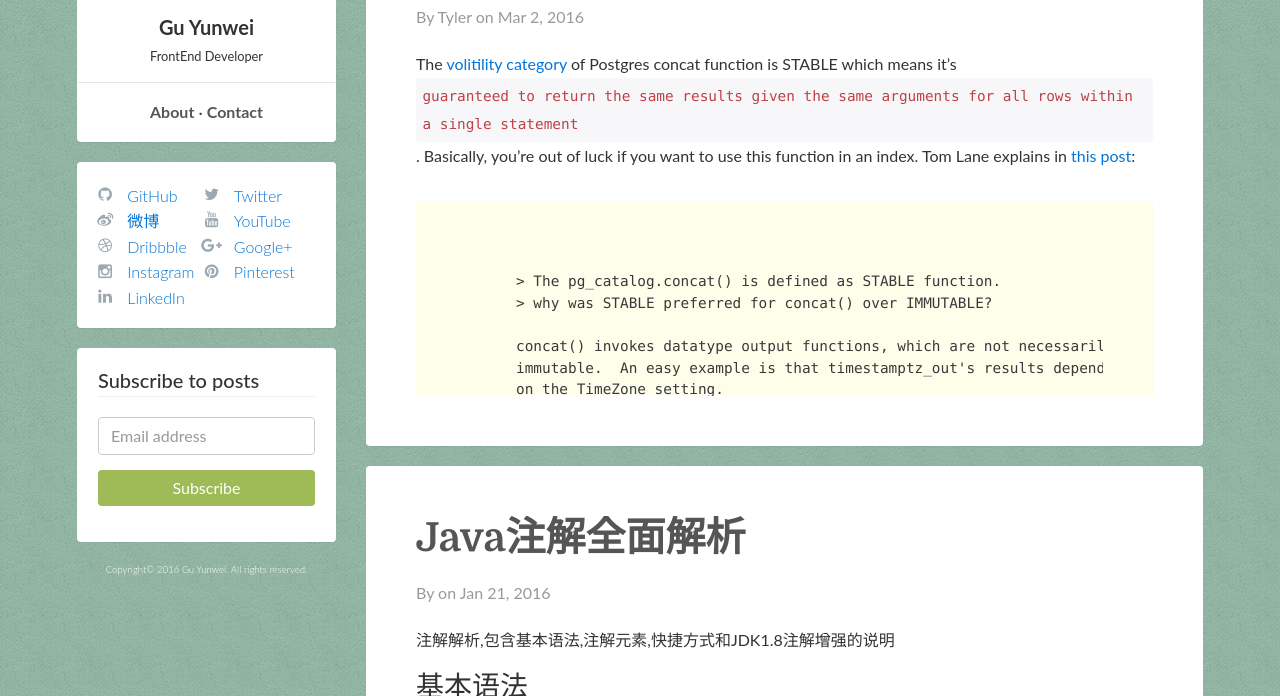
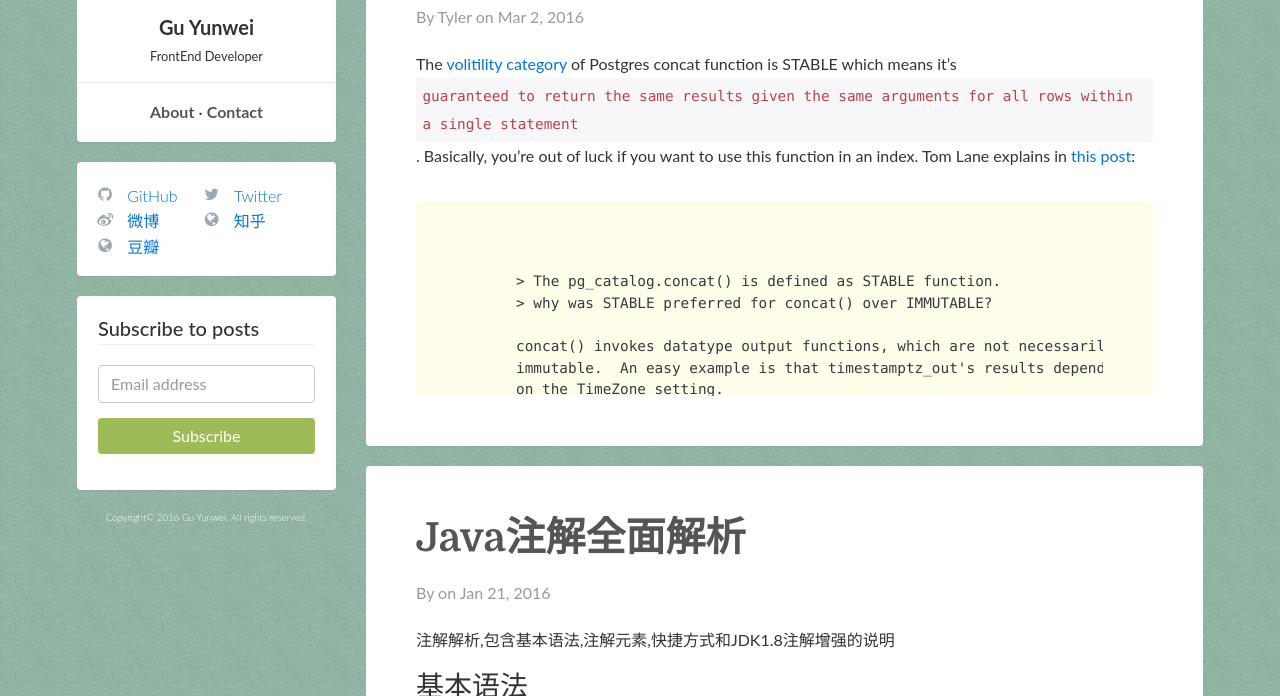
Before and after one commit to GuYunWei/guyunwei.github.io, a Jekyll site: the page built from index.html, in a window 1280 px wide and 900 px high, cut to the strip 204-900 px from the top of the window. Built offline with Jekyll 4.4.1, drawn with Linux system fonts in a browser that asks for light colours; the list of posts is cut into pages by our own code; comment, search, counter and statistics services are not loaded.

Commit message:
modify domain

```diff
--- a/CNAME
+++ b/CNAME
@@ -1 +1 @@
-deepocean.tk
+gitblog.tk
--- a/_config.yml
+++ b/_config.yml
@@ -19,7 +19,7 @@ baidu_analytics: fba9e3a520e406dd84863f55dbfd8221
 # Author settings
 author_name: Gu Yunwei
 author_description: FrontEnd Developer
-author_image: https://avatars1.githubusercontent.com/u/8307158
+author_image: https://avatars1.githubusercontent.com/u/17643052
 author_image_width: 180
 author_image_height: 180
 author_image_mime: image/png
@@ -40,10 +40,10 @@ copyright_notice: on
 
 # Social settings
 github_username:  guyunwei
-weibo_username:  guyunwei
+weibo_username:  guyunwei1
 twitter_username: guyunwei1
-youtube_username: guyunwei
-dribbble_username: guyunwei
+zhihu_username: guyunwei
+douban_username: guyunwei
 googleplus_username: guyunwei
 instagram_username: guyunwei
 pinterest_username: guyunwei
--- a/_includes/sidebar.html
+++ b/_includes/sidebar.html
@@ -38,28 +38,12 @@
               <li><i class="fa-li fa fa-weibo"></i><a href="https://www.weibo.com/{{ site.weibo_username }}">微博</a></li>
               {% endif %}
 
-              {% if site.youtube_username %}
-              <li><i class="fa-li fa fa-youtube"></i><a href="https://www.youtube.com/user/{{ site.youtube_username }}">YouTube</a></li>
+              {% if site.zhihu_username %}
+              <li><i class="fa-li fa fa-globe"></i><a href="http://www.zhihu.com/people/{{ site.zhihu_username }}">知乎</a></li>
               {% endif %}
 
-              {% if site.dribbble_username %}
-              <li><i class="fa-li fa fa-dribbble"></i><a href="https://www.dribbble.com/{{ site.dribbble_username }}">Dribbble</a></li>
-              {% endif %}
-
-              {% if site.googleplus_username %}
-              <li><i class="fa-li fa fa-google-plus"></i><a href="https://plus.google.com/+{{ site.googleplus_username }}">Google+</a></li>
-              {% endif %}
-
-              {% if site.instagram_username %}
-              <li><i class="fa-li fa fa-instagram"></i><a href="https://www.instagram.com/{{ site.instagram_username }}">Instagram</a></li>
-              {% endif %}
-
-              {% if site.pinterest_username %}
-              <li><i class="fa-li fa fa-pinterest"></i><a href="https://www.pinterest.com/{{ site.pinterest_username }}">Pinterest</a></li>
-              {% endif %}
-
-              {% if site.linkedin_username %}
-              <li><i class="fa-li fa fa-linkedin"></i><a href="https://www.linkedin.com/in/{{ site.linkedin_username }}">LinkedIn</a></li>
+              {% if site.douban_username %}
+              <li><i class="fa-li fa fa-globe"></i><a href="https://www.douban.com/people/{{ site.douban_username }}">豆瓣</a></li>
               {% endif %}
             </ul>
         </aside>
```
